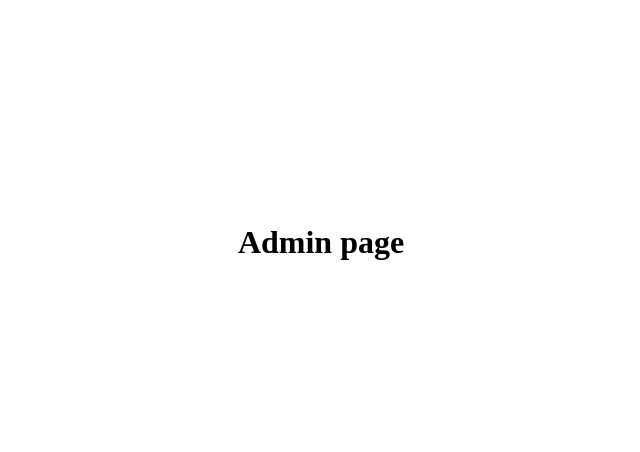
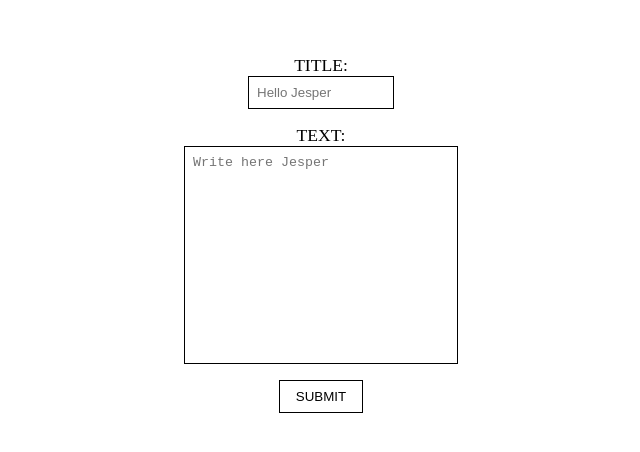
Before and after one commit to Jesper-dev/blogts, a React (Create React App) app: page /jesperp-admin-8i in a window 1280 px wide. Shown: the part 166-618 px from the top of the page, without its empty margins (319-959 px from the left). Built offline with nearby package versions, Linux system fonts and the light colour scheme.

Commit message:
Fixed simple admin 'add post' form

```diff
--- /dev/null
+++ b/src/components/admin/ControlPanel.tsx
@@ -0,0 +1,47 @@
+import React, { useState } from "react";
+
+const ControlPanel = () => {
+  const [state, setState] = useState<{ title: string; text: string }>({
+    title: "",
+    text: "",
+  });
+  const onSubmit = (e: React.FormEvent<HTMLFormElement>) => {
+    e.preventDefault();
+    console.log(state.title, state.text);
+    setState((prevState) => ({ ...prevState, title: "" }));
+    setState((prevState) => ({ ...prevState, text: "" }));
+  };
+  const onChangeTitle = (e: React.ChangeEvent<HTMLInputElement>) => {
+    setState((prevState) => ({ ...prevState, title: e.target.value }));
+  };
+  const onChangeText = (e: React.ChangeEvent<HTMLTextAreaElement>) => {
+    setState((prevState) => ({ ...prevState, text: e.target.value }));
+  };
+
+  return (
+    <form onSubmit={(e) => onSubmit(e)}>
+      <label htmlFor="title">
+        title:
+        <input
+          type="text"
+          id="title"
+          onChange={(e) => onChangeTitle(e)}
+          value={state.title}
+          placeholder="Hello Jesper"
+        />
+      </label>
+      <label htmlFor="text">
+        text:
+        <textarea
+          id="text"
+          value={state.text}
+          onChange={(e) => onChangeText(e)}
+          placeholder="Write here Jesper"
+        />
+      </label>
+      <button>Submit</button>
+    </form>
+  );
+};
+
+export default ControlPanel;
--- a/src/global.scss
+++ b/src/global.scss
@@ -1,4 +1,11 @@
 @use './styles/variables' as var;
+@use './styles/comps/admin.scss';
+
+body {
+  margin: 0;
+  padding: 0;
+  box-sizing: border-box;
+}
 
 main {
   @include var.flex-column;
--- a/src/pages/Admin.tsx
+++ b/src/pages/Admin.tsx
@@ -1,9 +1,9 @@
-import React from "react";
+import ControlPanel from "../components/admin/ControlPanel";
 
 const Admin = () => {
   return (
     <>
-      <h1>Admin page</h1>
+      <ControlPanel />
     </>
   );
 };
--- a/src/styles/_variables.scss
+++ b/src/styles/_variables.scss
@@ -1,3 +1,7 @@
+$basic-padding: 8px;
+$basic-margin: 8px;
+$heading-size-small: 1.1rem;
+
 @mixin flex-row {
   display: flex;
   justify-content: center;
--- /dev/null
+++ b/src/styles/comps/admin.scss
@@ -0,0 +1,41 @@
+@use '../variables' as var;
+
+form {
+  @include var.flex-column;
+  height: 50%;
+  width: 50%;
+
+  label {
+    @include var.flex-column;
+    text-transform: uppercase;
+    width: 40%;
+    margin: var.$basic-margin;
+    font-size: var.$heading-size-small;
+
+    input {
+      width: 50%;
+      padding: var.$basic-padding;
+      outline: none;
+      border: 1px solid black;
+    }
+
+    textarea {
+      border: 1px solid black;
+      outline: none;
+      padding: var.$basic-padding;
+      resize: none;
+      width: 100%;
+      height: 200px;
+    }
+  }
+
+  button {
+    margin: var.$basic-margin;
+    outline: none;
+    background: none;
+    border: 1px solid black;
+    padding: 8px 16px;
+    cursor: pointer;
+    text-transform: uppercase;
+  }
+}
```
